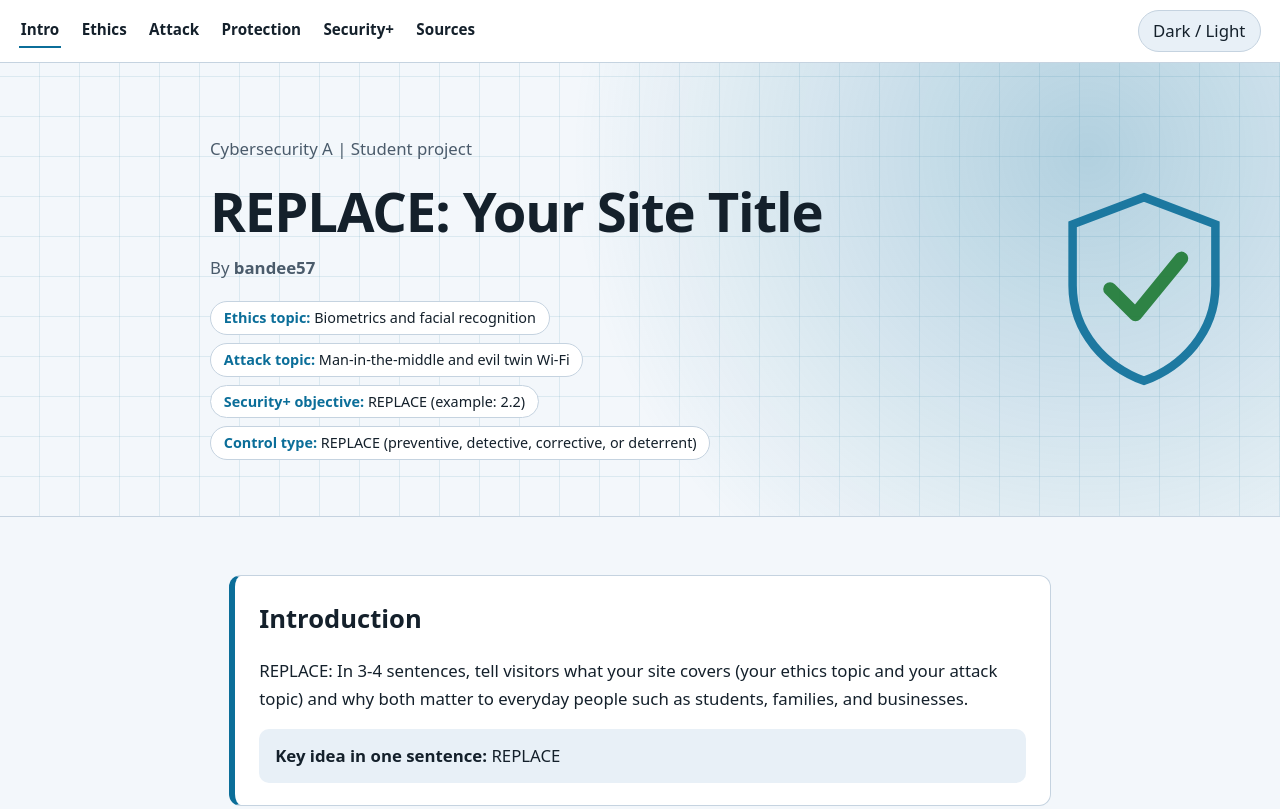
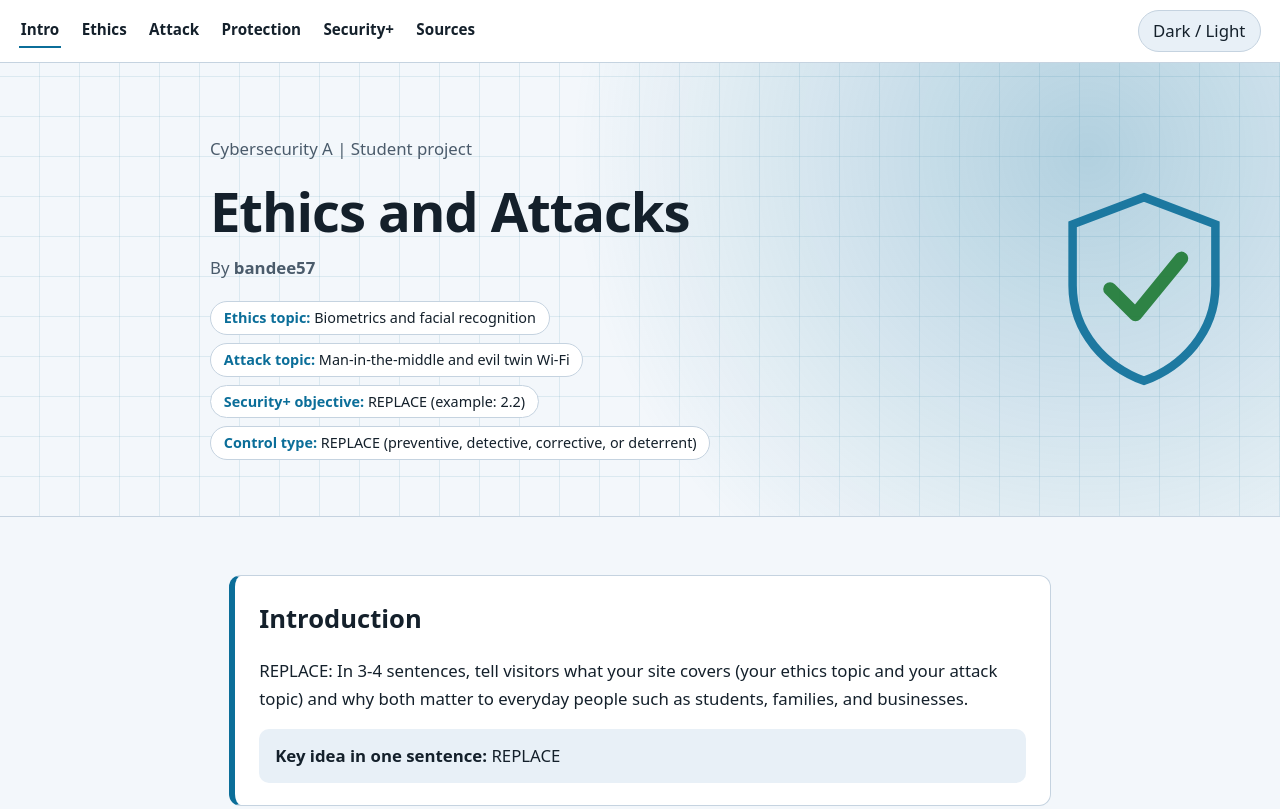
Before and after one commit to bandee57/bandee57.github.io, a plain HTML site: page index.html in a window 1280 px wide. Shown: the top 809 px of the page. Drawn offline with Linux system fonts and the light colour scheme.

Commit message:
Update site title to 'Ethics and Attacks'

```diff
--- a/index.html
+++ b/index.html
@@ -3,7 +3,7 @@
 <head>
 <meta charset="UTF-8">
 <meta name="viewport" content="width=device-width, initial-scale=1">
-<title>REPLACE: Your Site Title | Cybersecurity Project</title>
+<title>Ethics and Attacks | Cybersecurity Project</title>
 <style>
   /* COLORS: change the hex codes (like #3ddbd9) to restyle your site.
      Each color name appears in 3 blocks: dark mode (:root) and two light-mode blocks. Change all 3 so both modes match. */
@@ -121,7 +121,7 @@
   </svg>
   <div class="wrap">
     <p class="byline">Cybersecurity A | Student project</p>
-    <h1 id="siteTitle">REPLACE: Your Site Title</h1>
+    <h1 id="siteTitle">Ethics and Attacks</h1>
     <!-- Use your first name or an alias. Do NOT put your last name, school name, photos of yourself, phone, or address on a public site. -->
     <p class="byline">By <strong>bandee57</strong></p>
     <ul class="chips">
```
